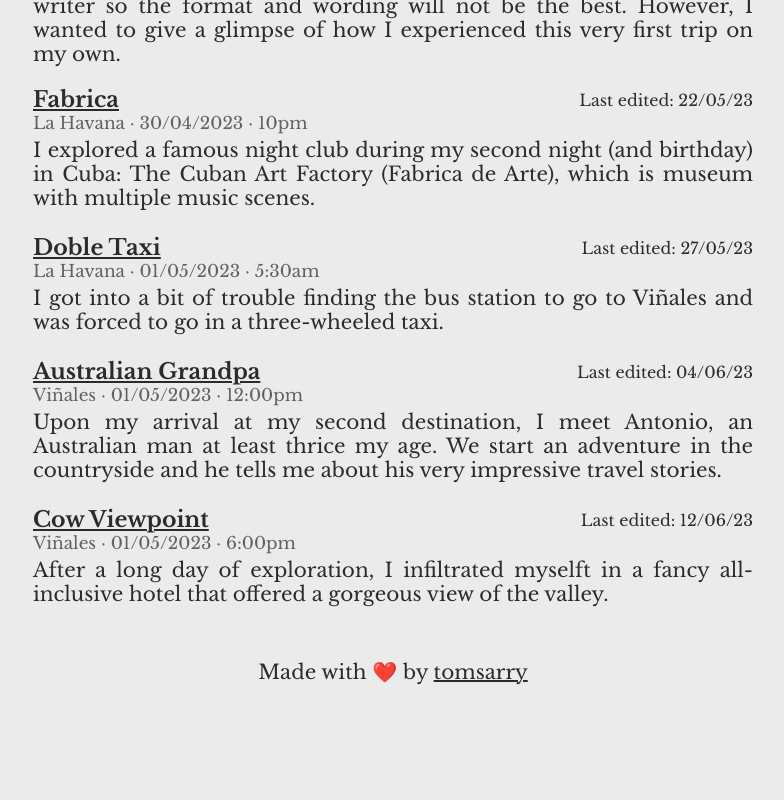
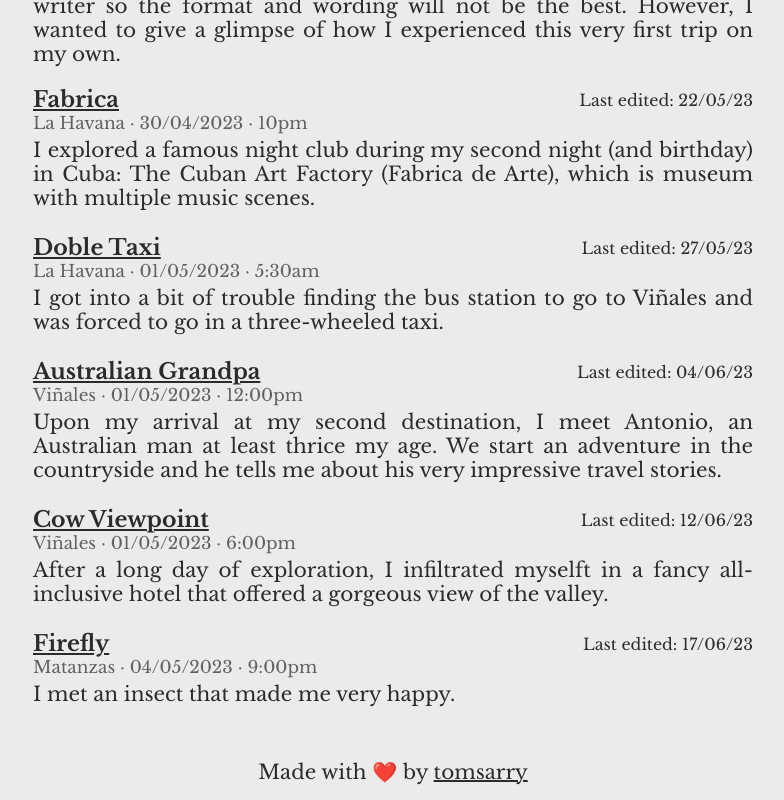
Before and after one commit to tomsarry/cuba, a SvelteKit app: page / in a window 1280 px wide. Shown: the part 304-1104 px from the top of the page, without its empty margins (247-1031 px from the left). Before the commit the page ends 1004 px from the top, so only its background shows below. Built offline with nearby package versions, Linux system fonts and the light colour scheme.

Commit message:
feat: add firefly

```diff
--- a/src/routes/+page.svelte
+++ b/src/routes/+page.svelte
@@ -67,12 +67,15 @@
 			</p>
 		</li>
 
-		<!-- <li class="article">
-      <a href="/firefly">Firefly</a>
-      <span class="article-info">
-        Matanzas &middot; 04/05/2023 &middot; 9pm
-      </span>
-    </li> -->
+		<li class="article">
+			<div class="header">
+				<a href="/firefly" class="article-link">Firefly</a>
+				<span class="last-edited">Last edited: 17/06/23</span>
+			</div>
+
+			<span class="article-info">Matanzas &middot; 04/05/2023 &middot; 9:00pm</span>
+			<p class="article-preview">I met an insect that made me very happy.</p>
+		</li>
 	</ul>
 </div>
 
```
Also changed, not shown: src/routes/firefly/+page.svelte (+9 -6 lines).
